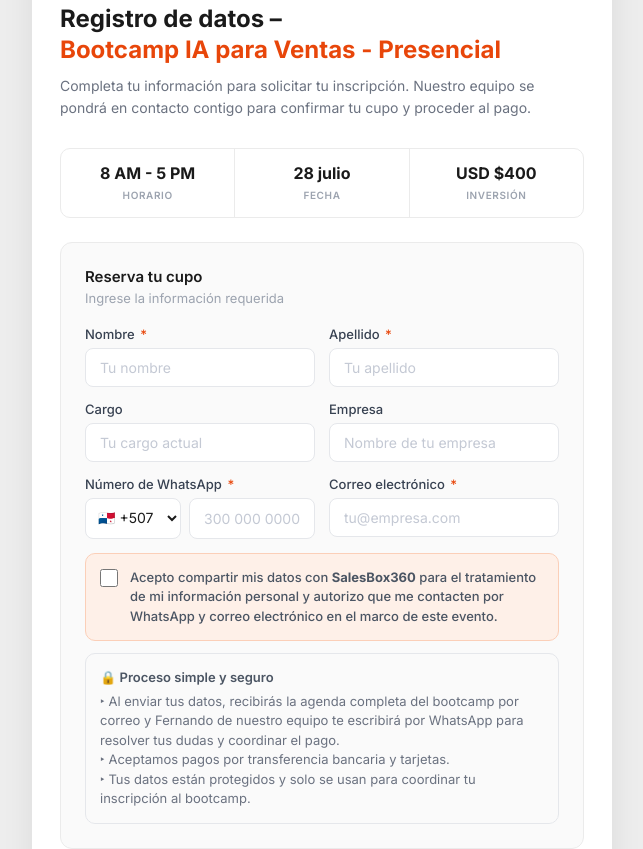
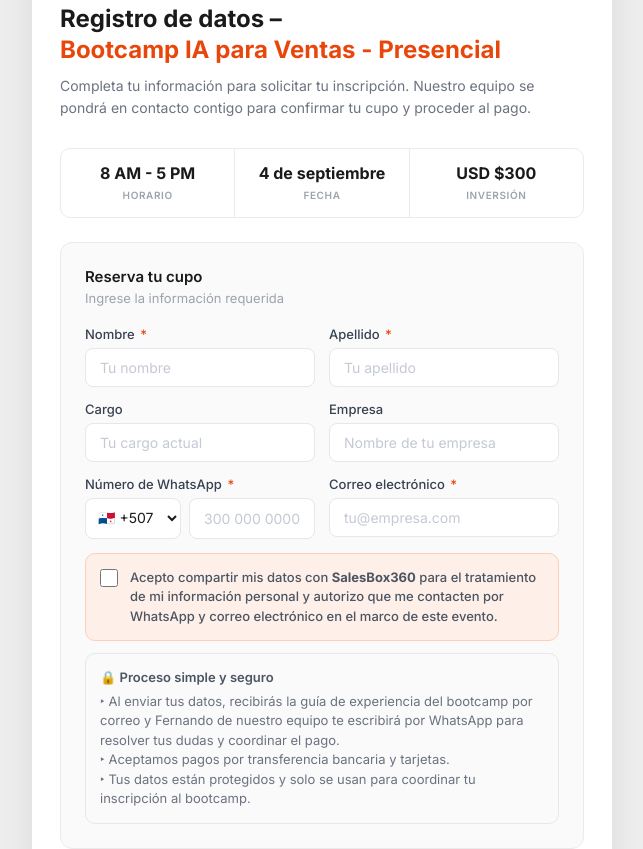
Before and after one commit to kcoley-Sb360/registro-ia-para-ventas-presencial, a plain HTML site: page index.html in a window 1280 px wide. Shown: the part 209-1058 px from the top of the page, without its empty margins (318-961 px from the left). Drawn offline with Linux system fonts and the light colour scheme.

Commit message:
Update index.html

```diff
--- a/index.html
+++ b/index.html
@@ -471,11 +471,11 @@
             <span class="stat-label">Horario</span>
           </div>
           <div class="stat">
-            <span class="stat-value">28 julio</span>
+            <span class="stat-value">4 de septiembre</span>
             <span class="stat-label">Fecha</span>
           </div>
           <div class="stat">
-            <span class="stat-value">USD $400</span>
+            <span class="stat-value">USD $300</span>
             <span class="stat-label">Inversión</span>
           </div>
         </div>
@@ -568,7 +568,7 @@
           <!-- Trust block -->
           <div class="trust-block">
             <strong>🔒 Proceso simple y seguro</strong>
-            ‣ Al enviar tus datos, recibirás la agenda completa del bootcamp por correo y Fernando de nuestro equipo te escribirá por WhatsApp para resolver tus dudas y coordinar el pago.<br>
+            ‣ Al enviar tus datos, recibirás la guía de experiencia del bootcamp por correo y Fernando de nuestro equipo te escribirá por WhatsApp para resolver tus dudas y coordinar el pago.<br>
             ‣ Aceptamos pagos por transferencia bancaria y tarjetas.<br>
             ‣ Tus datos están protegidos y solo se usan para coordinar tu inscripción al bootcamp.
           </div>
```
